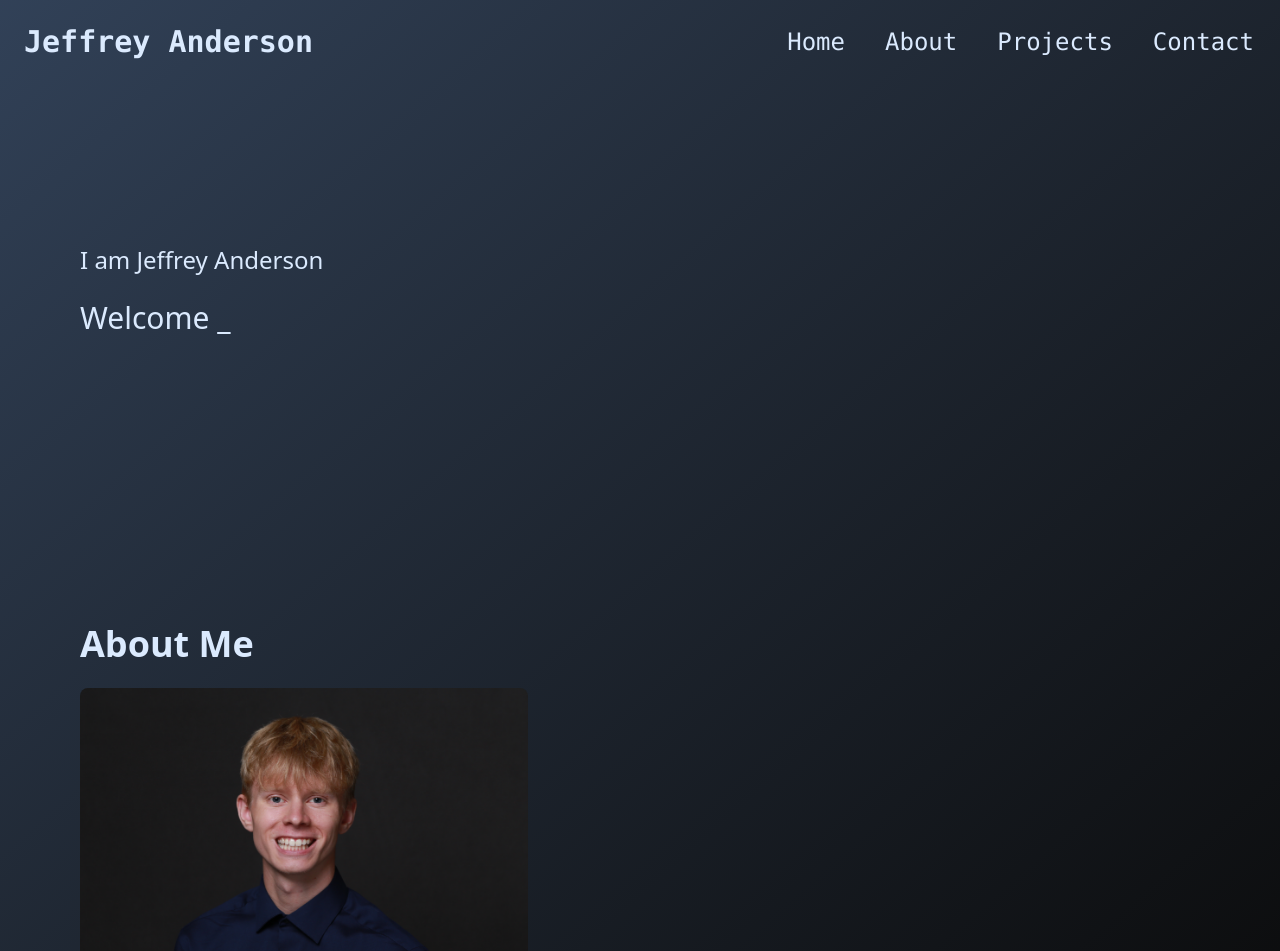
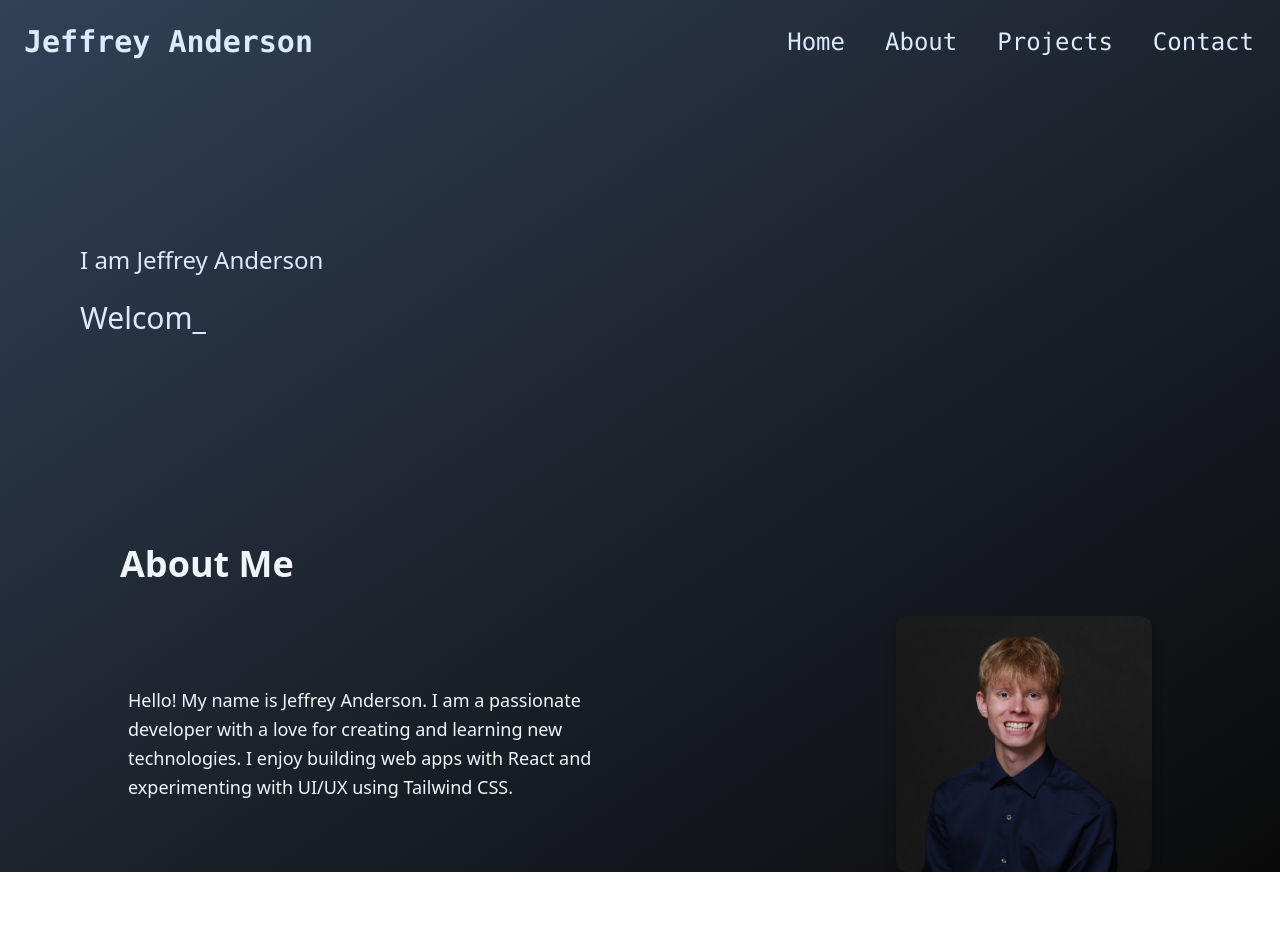
Before and after one commit to Jeffrey-Anderson392/jeffrey-portfolio, a React (Vite) app in the folder portfolio/: page / in a window 1280 px wide. Shown: the top 951 px of the page. After the commit the page ends 872 px from the top, so only its background shows below. Built offline with nearby package versions, Linux system fonts and the light colour scheme.

Commit message:
divided up the about me section into a grid in tailwind so that I can have the image on the rightside and text on the left side.

```diff
--- a/portfolio/src/components/About.jsx
+++ b/portfolio/src/components/About.jsx
@@ -2,14 +2,33 @@ import React from 'react'
 
 const About = () => {
   return (
-    <div id="about" className='p-20 flex flex-col mt-32 space-y-6 text-blue-100'>
-        <div className="text-4xl font-semibold">About Me</div>
-        <div className="max-w-md">
-            <img className="rounded-lg" src="../images/PhotoOfMe.jpg" alt="Photo of Me" />
+
+    <section id="about" className="mt-32 px-6 text-slate-100">
+      {/* Section title */}
+      <h2 className="text-4xl font-semibold mb-8 px-24">About Me</h2>
+
+      {/* Two-column responsive layout:
+          - stacks to 1 column on small screens
+          - text left, image right on md+ */}
+      <div className="max-w-5xl mx-auto grid grid-cols-1 md:grid-cols-2 gap-10 items-center">
+        {/* Text */}
+        <div className="text-lg leading-relaxed">
+          <p>
+            Hello! My name is Jeffrey Anderson. I am a passionate developer with a love for creating and learning new technologies. I enjoy building web apps with React and experimenting with UI/UX using Tailwind CSS.
+          </p>
         </div>
-    </div>
 
-  )
-}
+        {/* Image (served from public/) */}
+        <div className="flex justify-center md:justify-end">
+          <img
+            src="/images/PhotoOfMe.jpg"
+            alt="Photo of Me"
+            className="rounded-xl shadow-lg w-64 h-64 object-cover"
+          />
+        </div>
+      </div>
+    </section>
+  );
+};
 
 export default About
--- a/portfolio/src/components/Hero.jsx
+++ b/portfolio/src/components/Hero.jsx
@@ -17,7 +17,7 @@ const Hero = () => {
         let currentString = typewriterMessages[currentStringIndex];
         const typingSpeed = 100; // typing speed
         const deletingSpeed = 50; // deleting speed
-        const delayBetweenMessages = 2500; // delay between messages
+        const delayBetweenMessages = 2250; // delay between messages
 
     function type() {
         setCurrentText(currentString.substring(0, currentCharIndex ) + '_'); // cursor for typing effect
```
